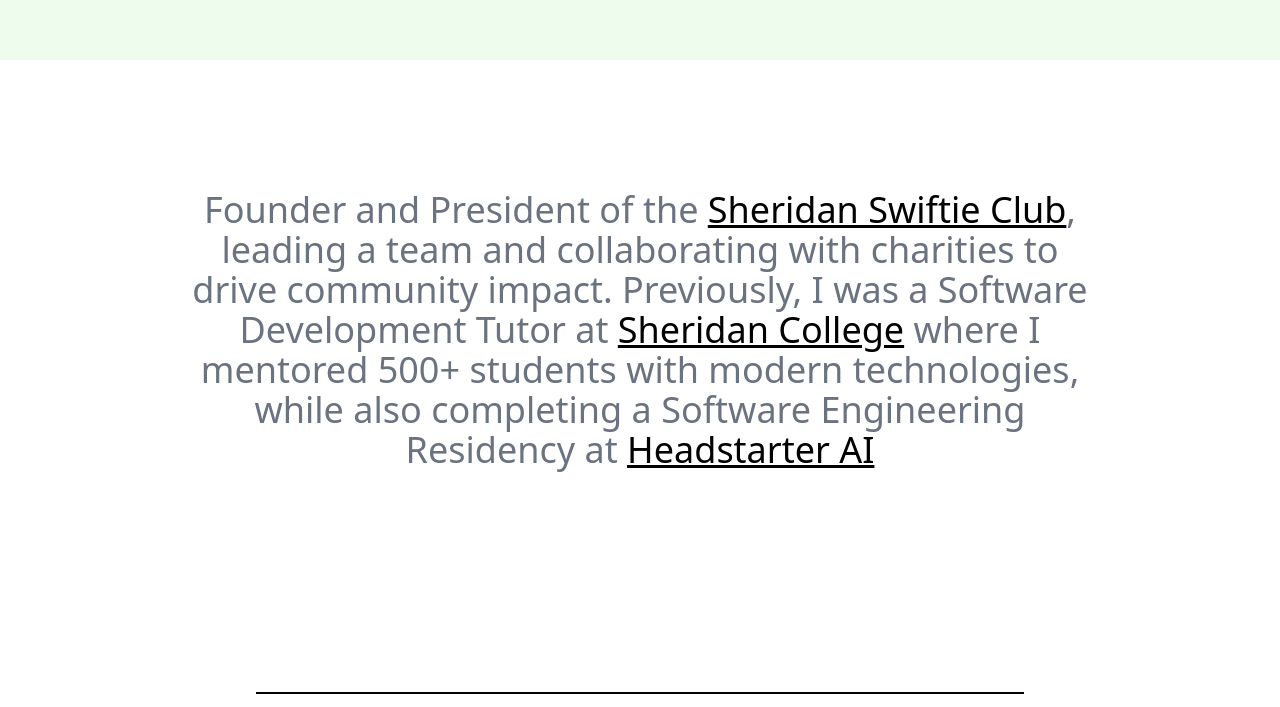
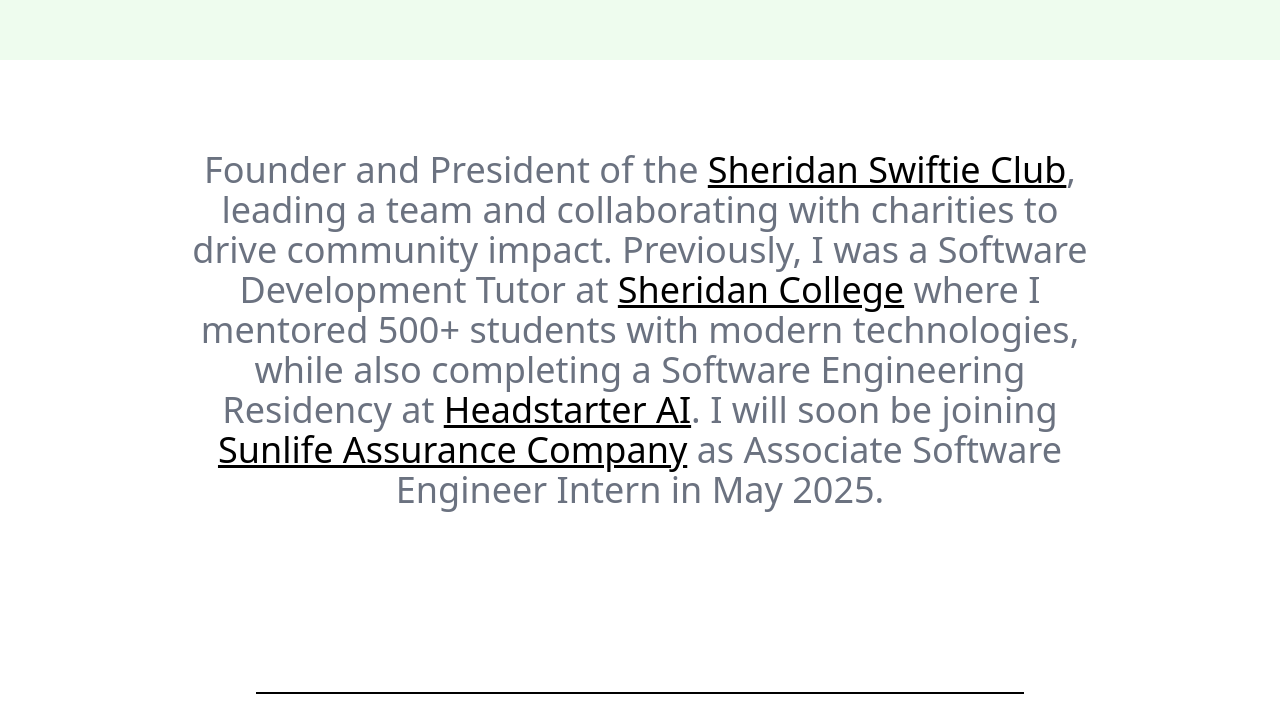
Before and after one commit to purohitamann/porfolio-next, a Next.js app: page / in a window 1280 px wide. Shown: the part 580-1287 px from the top of the page. Built offline with nearby package versions, Linux system fonts and the light colour scheme.

Commit message:
Update Blurb component and JSON to include upcoming internship details

```diff
--- a/src/app/components/Blurb.tsx
+++ b/src/app/components/Blurb.tsx
@@ -17,6 +17,10 @@
                     <Link className='underline  text-black hover:text-gray-600 hover:animate-backgroundFade' href={blurb.blurb[2].highlight!.link}>
                         {blurb.blurb[2].highlight?.name}
                     </Link>{blurb.blurb[2].description}
+                    .  {blurb.blurb[4].text}
+                    <Link className='underline  text-black hover:text-gray-600 hover:animate-backgroundFade' href={blurb.blurb[4].highlight!.link}>
+                        {blurb.blurb[4].highlight?.name}
+                    </Link> {blurb.blurb[4].description}
                 </p>
             </div>
 
--- a/src/data/blurb.json
+++ b/src/data/blurb.json
@@ -25,6 +25,14 @@
     },
     {
       "text": ", developing AI-driven and full-stack solutions in dynamic team environments."
+    },
+    {
+      "text": "I will soon be joining ",
+      "highlight": {
+        "name": "Sunlife Assurance Company",
+        "link": "https://www.sunlife.ca/en/"
+      },
+      "description": "as Associate Software Engineer Intern in May 2025."
     }
   ]
 }
```
